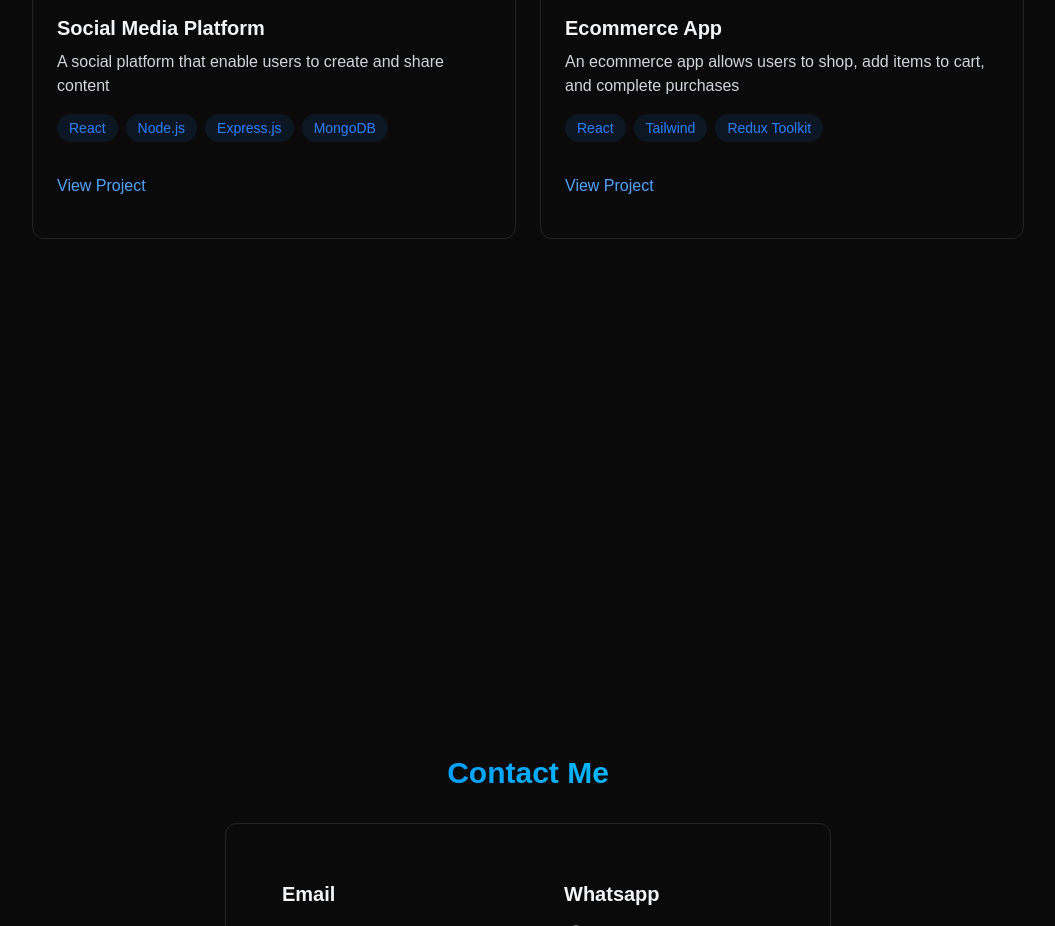
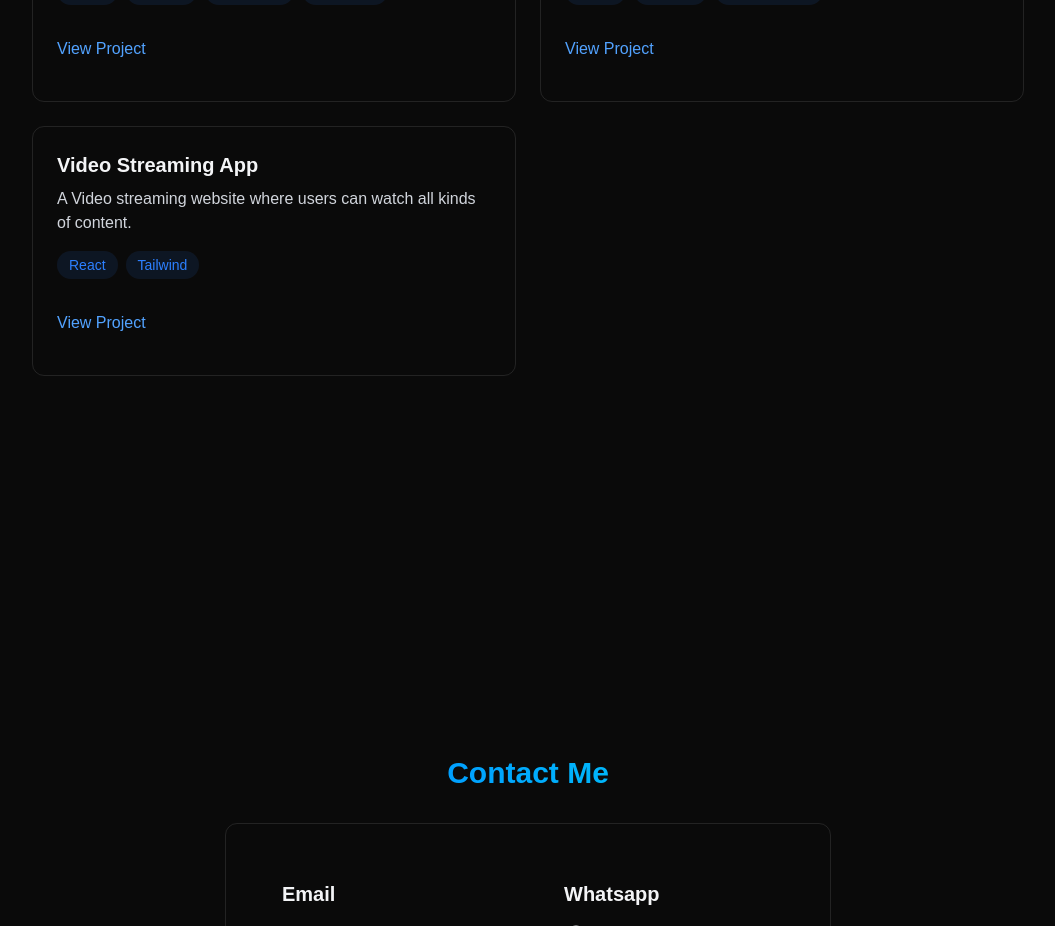
Before and after one commit to codewilson64/wilsonportfolio, a React (Vite) app: page / in a window 1280 px wide. Shown: the part 1920-2846 px from the top of the page, without its empty margins (112-1167 px from the left). Built offline with nearby package versions, Linux system fonts and the light colour scheme.

Commit message:
add projects

```diff
--- a/src/components/sections/Projects.jsx
+++ b/src/components/sections/Projects.jsx
@@ -22,7 +22,13 @@ const Projects = () => {
               </div>
 
               <div className='flex items-center justify-between'>
-                <a href="#" className='text-blue-400 hover:text-blue-300 transition-colors my-4'>View Project</a>
+                <a
+                  href="https://chatgram-jrfg.onrender.com/"
+                  target="_blank"
+                  className='text-blue-400 hover:text-blue-300 transition-colors my-4'
+                >
+                  View Project
+                </a>
               </div>
             </div>
 
@@ -40,7 +46,37 @@ const Projects = () => {
               </div>
 
               <div className='flex items-center justify-between'>
-                <a href="#" className='text-blue-400 hover:text-blue-300 transition-colors my-4'>View Project</a>
+                <a
+                  href="https://codewilson64.github.io/techhaven/"
+                  target="_blank"
+                  className='text-blue-400 hover:text-blue-300 transition-colors my-4'
+                >
+                  View Project
+                </a>
+              </div>
+            </div>
+
+            {/* Project 3 */}
+            <div className='p-6 rounded-xl border border-white/10 hover:border-blue-500/30'>
+              <h3 className='text-xl font-bold mb-2'>Video Streaming App</h3>
+              <p className='text-gray-300 mb-4'>A Video streaming website where users can watch all kinds of content.</p>
+              <div className='flex flex-wrap gap-2 mb-4'>
+                {["React", "Tailwind"].map((tech, key) => (
+                  <span key={key} className='bg-blue-500/10 text-blue-500 py-1 px-3 rounded-full text-sm hover:bg-blue-500/20 transition'>
+                    {tech}
+                  </span>
+                ))
+                }
+              </div>
+
+              <div className='flex items-center justify-between'>
+                <a
+                  href="https://codewilson64.github.io/youtube-clone/"
+                  target="_blank"
+                  className='text-blue-400 hover:text-blue-300 transition-colors my-4'
+                >
+                  View Project
+                </a>
               </div>
             </div>
 
```
